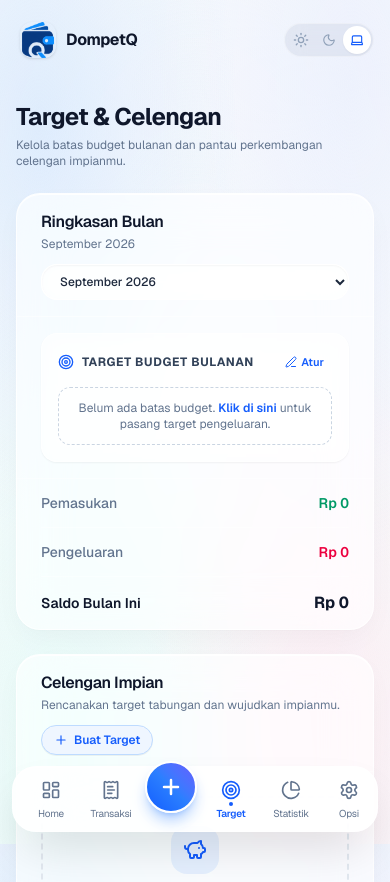
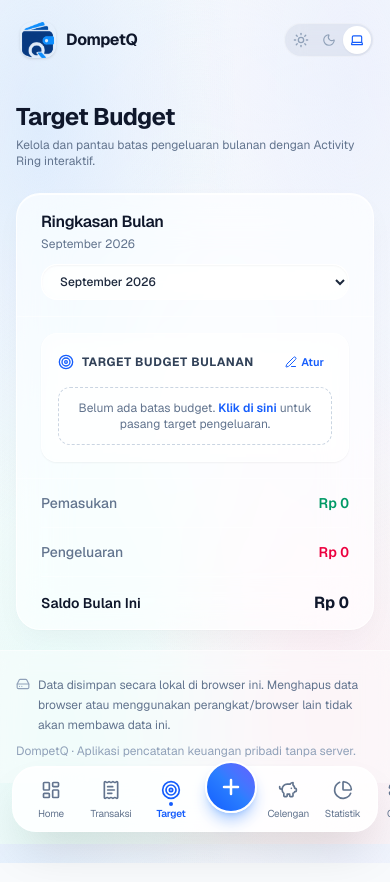
Before and after one commit to RiskiWahyuSaputra/keuangan, a Next.js app: page /targets in a window 390 px wide. Shown: the top 882 px of the page. Built offline with nearby package versions, Linux system fonts and the light colour scheme.

Commit message:
feat: separate Celengan Impian into its own dedicated menu page and update navigations

```diff
--- /dev/null
+++ b/app/savings/page.tsx
@@ -0,0 +1,11 @@
+import type { Metadata } from "next";
+import SavingsView from "@/components/savings/SavingsView";
+
+export const metadata: Metadata = {
+  title: "Celengan Impian",
+  description: "Wujudkan berbagai rencana dan target tabungan impianmu.",
+};
+
+export default function SavingsPage() {
+  return <SavingsView />;
+}
--- a/app/targets/page.tsx
+++ b/app/targets/page.tsx
@@ -2,8 +2,8 @@ import type { Metadata } from "next";
 import TargetsView from "@/components/targets/TargetsView";
 
 export const metadata: Metadata = {
-  title: "Target & Celengan",
-  description: "Kelola budget bulanan dan wujudkan impian finansialmu.",
+  title: "Target Budget",
+  description: "Kelola dan pantau batas pengeluaran bulananmu.",
 };
 
 export default function TargetsPage() {
--- a/components/layout/MobileTabBar.tsx
+++ b/components/layout/MobileTabBar.tsx
@@ -5,6 +5,7 @@ import { usePathname } from "next/navigation";
 import {
   ChartPie,
   LayoutDashboard,
+  PiggyBank,
   Plus,
   ReceiptText,
   Settings,
@@ -23,11 +24,13 @@ interface TabItem {
 const LEFT_TABS: readonly TabItem[] = [
   { href: "/", label: "Home", icon: LayoutDashboard },
   { href: "/transactions", label: "Transaksi", icon: ReceiptText },
+  { href: "/targets", label: "Target", icon: Target },
 ];
 
 const RIGHT_TABS: readonly TabItem[] = [
-  { href: "/targets", label: "Target", icon: Target },
+  { href: "/savings", label: "Celengan", icon: PiggyBank },
   { href: "/statistics", label: "Statistik", icon: ChartPie },
+  { href: "/settings", label: "Opsi", icon: Settings },
 ];
 
 function isActivePath(pathname: string, href: string): boolean {
@@ -86,7 +89,7 @@ export default function MobileTabBar() {
           </button>
         </div>
 
-        {/* Sisi Kanan: Target & Statistik */}
+        {/* Sisi Kanan: Celengan & Statistik & Opsi */}
         {RIGHT_TABS.map((tab) => {
           const active = isActivePath(pathname, tab.href);
           const Icon = tab.icon;
@@ -95,7 +98,7 @@ export default function MobileTabBar() {
               key={tab.href}
               href={tab.href}
               onClick={() => haptic.light()}
-              className={`flex flex-col items-center justify-center py-1 px-3 min-w-[3.75rem] rounded-2xl transition-all active:scale-90 ${
+              className={`flex flex-col items-center justify-center py-1 px-2.5 min-w-[3.4rem] rounded-2xl transition-all active:scale-90 ${
                 active
                   ? "text-blue-600 dark:text-blue-400 font-semibold"
                   : "text-slate-500 dark:text-slate-400 hover:text-slate-800 dark:hover:text-slate-200"
@@ -111,25 +114,6 @@ export default function MobileTabBar() {
             </Link>
           );
         })}
-
-        {/* Tab Pengaturan di Mobile */}
-        <Link
-          href="/settings"
-          onClick={() => haptic.light()}
-          className={`flex flex-col items-center justify-center py-1 px-2.5 min-w-[3.5rem] rounded-2xl transition-all active:scale-90 ${
-            isActivePath(pathname, "/settings")
-              ? "text-blue-600 dark:text-blue-400 font-semibold"
-              : "text-slate-500 dark:text-slate-400 hover:text-slate-800 dark:hover:text-slate-200"
-          }`}
-        >
-          <span className="grid h-6 w-6 place-items-center relative">
-            <Settings className="h-5 w-5" />
-            {isActivePath(pathname, "/settings") && (
-              <span className="absolute -bottom-1 h-1 w-1 rounded-full bg-blue-600 dark:bg-blue-400" />
-            )}
-          </span>
-          <span className="mt-1 text-[10px] tracking-tight">Opsi</span>
-        </Link>
       </nav>
     </div>
   );
--- a/components/layout/Navbar.tsx
+++ b/components/layout/Navbar.tsx
@@ -7,6 +7,7 @@ import { useEffect, useState } from "react";
 import {
   ChartPie,
   LayoutDashboard,
+  PiggyBank,
   ReceiptText,
   Settings,
   Target,
@@ -25,6 +26,7 @@ const NAV_ITEMS: readonly NavItem[] = [
   { href: "/", label: "Dashboard", icon: LayoutDashboard },
   { href: "/transactions", label: "Transaksi", icon: ReceiptText },
   { href: "/targets", label: "Target", icon: Target },
+  { href: "/savings", label: "Celengan", icon: PiggyBank },
   { href: "/statistics", label: "Statistik", icon: ChartPie },
   { href: "/settings", label: "Pengaturan", icon: Settings },
 ];
--- /dev/null
+++ b/components/savings/SavingsView.tsx
@@ -0,0 +1,19 @@
+"use client";
+
+import SavingsGoals from "@/components/dashboard/SavingsGoals";
+import PageHeader from "@/components/layout/PageHeader";
+
+export default function SavingsView() {
+  return (
+    <div className="space-y-6">
+      <PageHeader
+        title="Celengan Impian"
+        description="Kelola pos tabungan, pantau progres setoran, dan wujudkan barang atau target impianmu."
+      />
+
+      <div className="max-w-4xl mx-auto">
+        <SavingsGoals />
+      </div>
+    </div>
+  );
+}
--- a/components/targets/TargetsView.tsx
+++ b/components/targets/TargetsView.tsx
@@ -3,7 +3,6 @@
 import { useMemo, useState } from "react";
 
 import MonthlySummary from "@/components/dashboard/MonthlySummary";
-import SavingsGoals from "@/components/dashboard/SavingsGoals";
 import PageHeader from "@/components/layout/PageHeader";
 import LoadingState from "@/components/ui/LoadingState";
 import { useTransactions } from "@/hooks/useTransactions";
@@ -44,8 +43,8 @@ export default function TargetsView() {
     return (
       <div className="space-y-6">
         <PageHeader
-          title="Target & Celengan"
-          description="Kelola batas budget bulanan dan wujudkan rencana tabungan impianmu."
+          title="Target Budget"
+          description="Pantau batas pengeluaran bulanan dan jaga keuangan tetap sehat."
         />
         <LoadingState />
       </div>
@@ -55,13 +54,11 @@ export default function TargetsView() {
   return (
     <div className="space-y-6">
       <PageHeader
-        title="Target & Celengan"
-        description="Kelola batas budget bulanan dan pantau perkembangan celengan impianmu."
+        title="Target Budget"
+        description="Kelola dan pantau batas pengeluaran bulanan dengan Activity Ring interaktif."
       />
 
-      <div className="grid gap-6 lg:grid-cols-2">
-        {/* Kolom Kiri: Target Budget Bulanan dengan Activity Ring */}
-        <div className="space-y-4">
+      <div className="max-w-xl mx-auto">
         <MonthlySummary
           monthKey={activeMonth}
           months={monthOptions}
@@ -71,12 +68,6 @@ export default function TargetsView() {
           onMonthChange={setSelectedMonth}
         />
       </div>
-
-        {/* Kolom Kanan: Celengan Impian / Savings Goals */}
-        <div className="space-y-4">
-          <SavingsGoals />
-        </div>
-      </div>
     </div>
   );
 }
```
Lines whose indentation alone changed are shown as unchanged.
